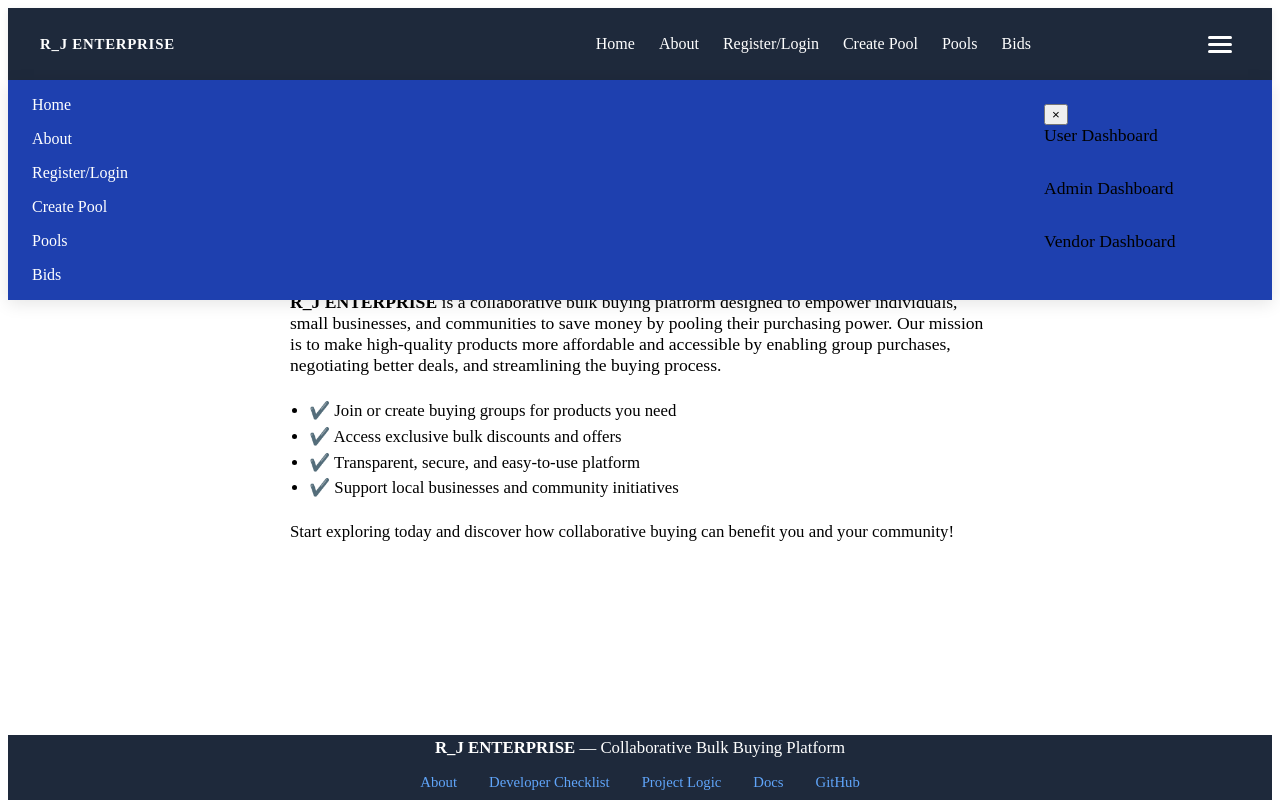
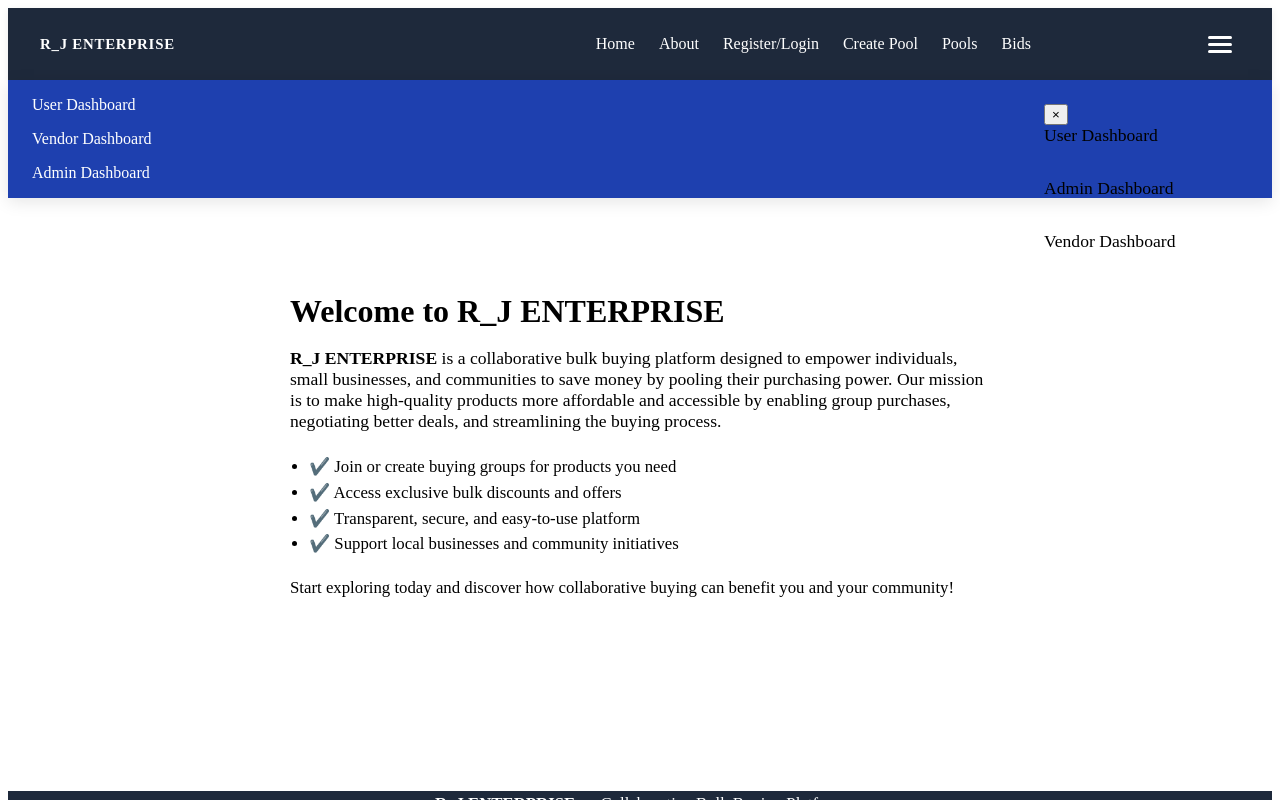
Before and after one commit to rotji/R_J-ENTERPRISE, a React (Vite) app in the folder frontend/: page / in a window 1280 px wide. Both pictures are taken after a click on the button "Open mobile menu". Shown: the top 800 px of the page. Built offline with nearby package versions, Linux system fonts and the light colour scheme.

Commit message:
Feat: Update hamburger menu with dashboard links
- Replaced the navigation links in the mobile hamburger menu with links to the User, Vendor, and Admin dashboards.
- Adjusted the homepage layout to prevent content from being obscured by the expanded mobile menu.

```diff
--- a/frontend/src/components/Header.tsx
+++ b/frontend/src/components/Header.tsx
@@ -61,17 +61,21 @@ const Header: React.FC<HeaderProps> = ({ onOpenSidebar }) => {
       {mobileNavOpen && (
         <nav className={styles.mobileNav}>
           <ul className={styles.mobileNavList}>
-            {navLinks.map((link) => (
-              <li key={link.name}>
-                <a
-                  href={link.href}
-                  className={styles.mobileNavLink}
-                  onClick={() => setMobileNavOpen(false)}
-                >
-                  {link.name}
-                </a>
-              </li>
-            ))}
+            <li>
+              <a href="/user-dashboard" className={styles.mobileNavLink}>
+                User Dashboard
+              </a>
+            </li>
+            <li>
+              <a href="/vendor-dashboard" className={styles.mobileNavLink}>
+                Vendor Dashboard
+              </a>
+            </li>
+            <li>
+              <a href="/admin-dashboard" className={styles.mobileNavLink}>
+                Admin Dashboard
+              </a>
+            </li>
           </ul>
         </nav>
       )}
--- a/frontend/styles/header.module.css
+++ b/frontend/styles/header.module.css
@@ -138,6 +138,7 @@
   background: #1e40af;
   box-shadow: 0 4px 16px rgba(0, 0, 0, 0.1);
   animation: fadeIn 0.2s;
+  z-index: 100; /* Ensure it's on top */
 }
 
 .mobileNavList {
--- a/frontend/styles/home.module.css
+++ b/frontend/styles/home.module.css
@@ -1,6 +1,6 @@
 .homeContainer {
   max-width: 700px;
-  margin: 4.5rem auto 2rem auto;
+  margin: 8rem auto 2rem auto; /* Increased top margin */
   padding: 1rem;
 }
 
```
